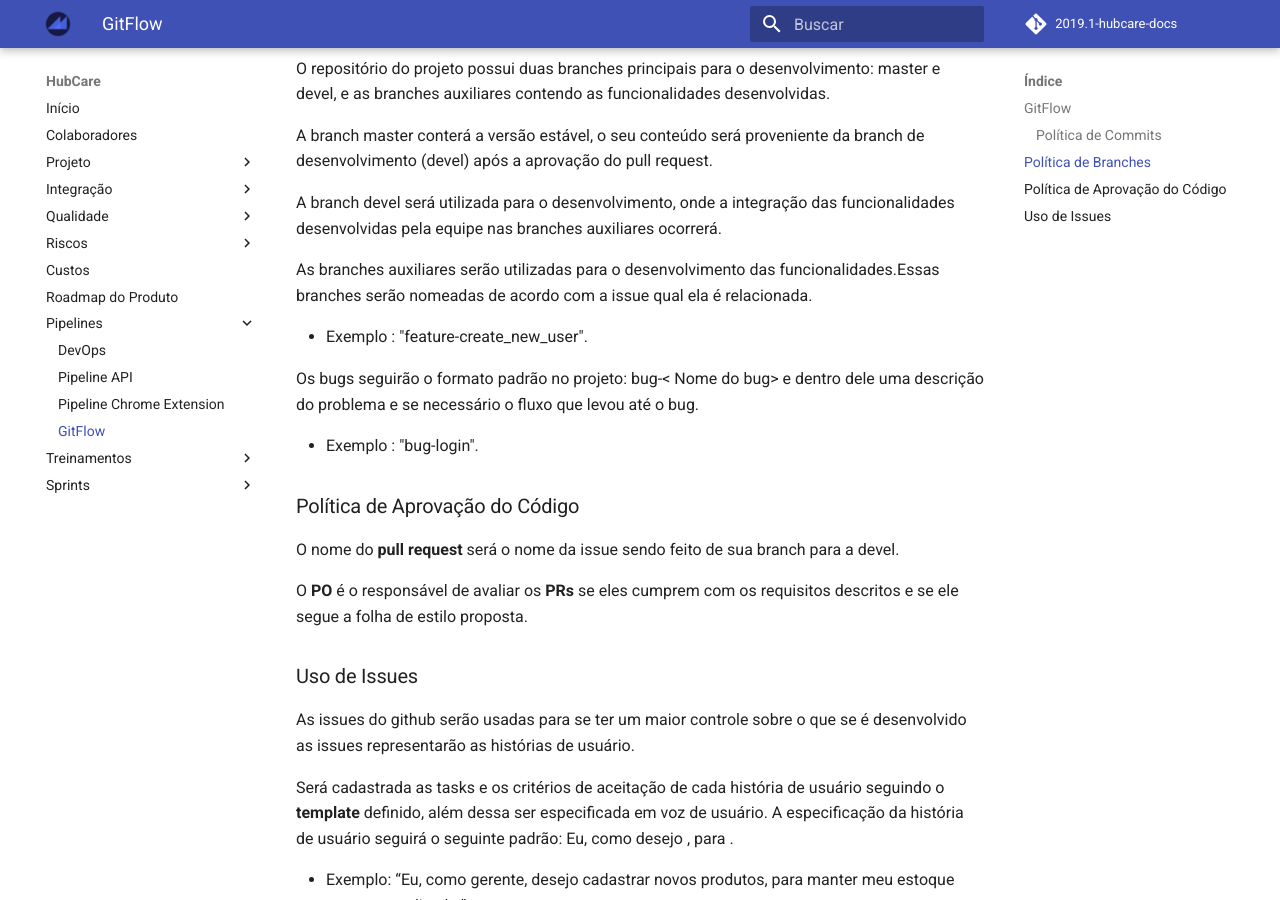
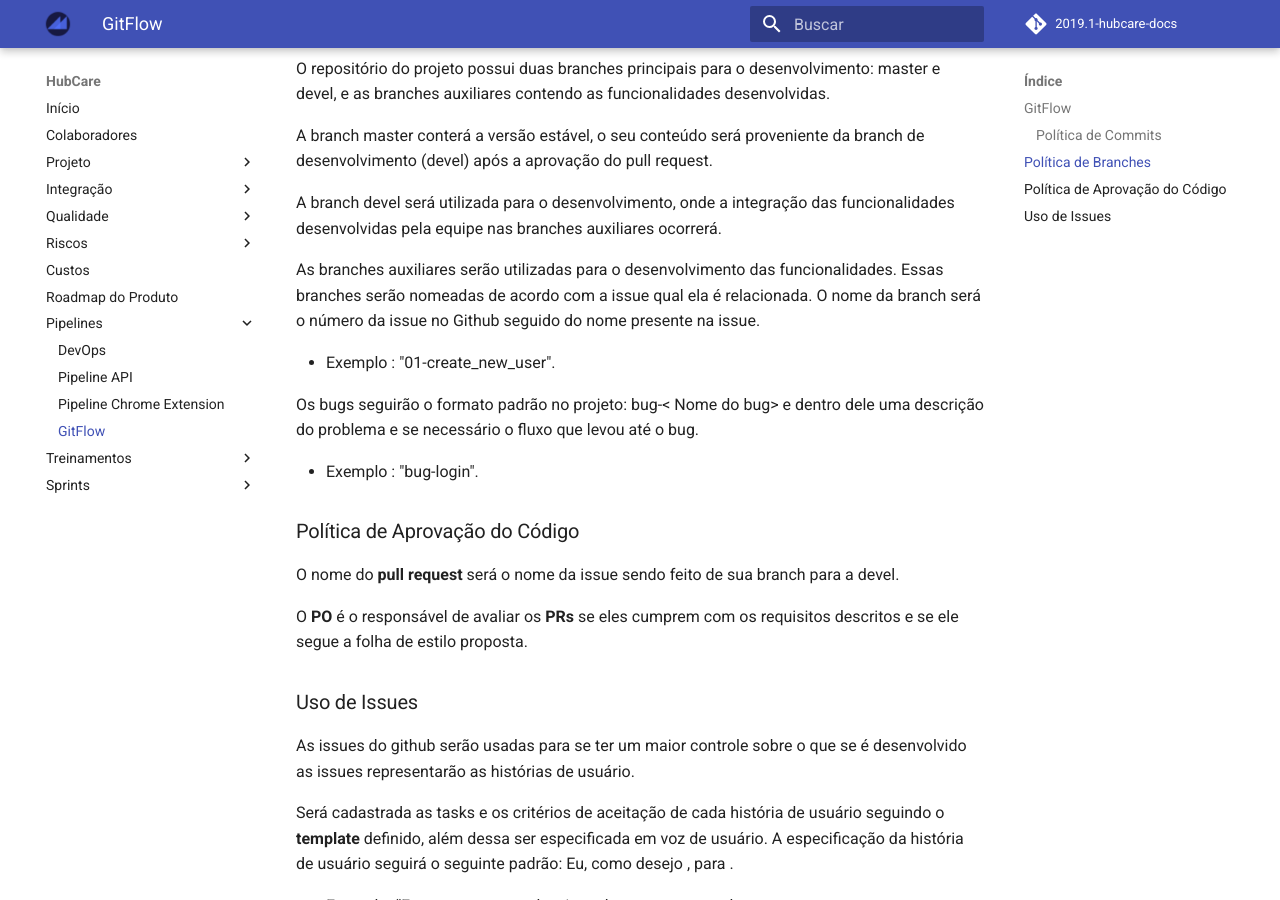
Before and after one commit to fga-eps-mds/2019.1-hubcare-docs, an MkDocs documentation site: the page built from docs/pipeline/gitflow/README.md, in a window 1280 px wide and 900 px high, scrolled down 424 px. Built offline with MkDocs 1.6.1 and Material for MkDocs 9.7.7, drawn with Linux system fonts in a browser that asks for light colours; comment, search, counter and statistics services are not loaded.

```diff
--- a/docs/pipeline/gitflow/README.md
+++ b/docs/pipeline/gitflow/README.md
@@ -17,9 +17,9 @@ A branch master conterá a versão estável, o seu conteúdo será proveniente d
 
 A branch devel será utilizada para o desenvolvimento, onde a integração das funcionalidades desenvolvidas pela equipe nas branches auxiliares ocorrerá.
 
-As branches auxiliares serão utilizadas para o desenvolvimento das funcionalidades.Essas branches serão nomeadas de acordo com a issue qual ela é relacionada.
+As branches auxiliares serão utilizadas para o desenvolvimento das funcionalidades. Essas branches serão nomeadas de acordo com a issue qual ela é relacionada. O nome da branch será o número da issue no Github seguido do nome presente na issue.
 
-* Exemplo : "feature-create_new_user".
+* Exemplo : "01-create_new_user".
 
 Os bugs seguirão o formato padrão no projeto: bug-< Nome do bug> e dentro dele uma descrição do problema e se necessário o fluxo que levou até o bug.
 
@@ -42,5 +42,3 @@ Será cadastrada as tasks e os critérios de aceitação de cada história de us
 O nome das issues seguirão o seguinte padrão: <Tipo de Issue> - < Nome definido para a história pela equipe >.
 
 * Exemplo : "Feature - Register Product".
-
-<br>
```
Also changed, not shown: docs/pipeline/api/README.md (+5 -3 lines), docs/pipeline/devops/README.md (+2 -0 lines), docs/pipeline/plugin/README.md (+5 -3 lines).
